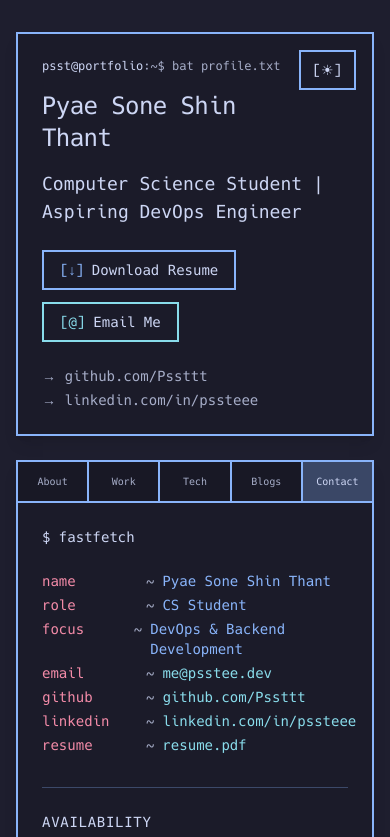
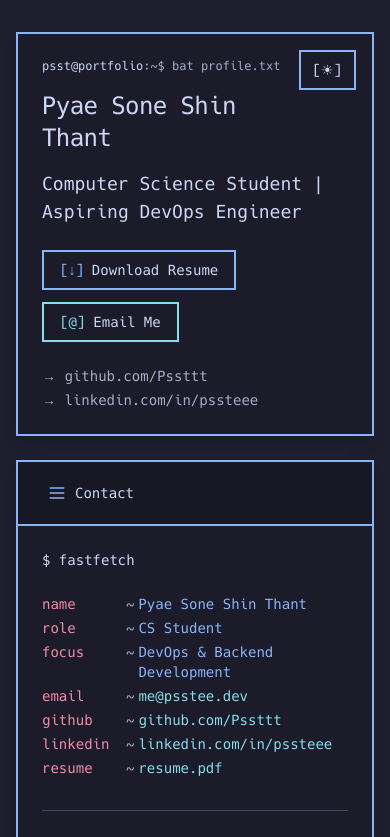
Before and after one commit to Pssttt/portfolio-next, a Next.js app: page /contact in a window 390 px wide. Shown: the top 837 px of the page. Built offline with nearby package versions, Linux system fonts and the light colour scheme.

Commit message:
feat(Navigation): implement mobile navigation drawer and improve footer layout

```diff
--- a/src/components/Navigation.tsx
+++ b/src/components/Navigation.tsx
@@ -1,5 +1,6 @@
 "use client";
 
+import { useState } from "react";
 import Link from "next/link";
 import { usePathname } from "next/navigation";
 
@@ -43,10 +44,75 @@ const navItems = [
 
 export function Navigation() {
   const pathname = usePathname();
+  const [drawerOpen, setDrawerOpen] = useState(false);
+
+  const currentItem = navItems.find(
+    (item) =>
+      pathname === item.path ||
+      (item.path === "/blogs" && pathname.startsWith("/blogs/"))
+  );
 
   return (
-    <nav className="flex border-b-2 border-primary bg-card">
-      {navItems.map((item, index) => {
+    <>
+      {/* Mobile Drawer Toggle & Current Page */}
+      <div className="md:hidden border-b-2 border-primary bg-card flex items-center justify-between px-4 py-3">
+        <button
+          onClick={() => setDrawerOpen(!drawerOpen)}
+          className="flex items-center gap-2 px-3 py-2 rounded hover:bg-primary/20 active:bg-primary/30 transition-all cursor-pointer border border-transparent hover:border-primary/40"
+          aria-label="Toggle navigation drawer"
+        >
+          <svg className="w-5 h-5 text-primary" fill="none" stroke="currentColor" viewBox="0 0 24 24">
+            <path strokeLinecap="round" strokeLinejoin="round" strokeWidth={2} d={drawerOpen ? "M6 18L18 6M6 6l12 12" : "M4 6h16M4 12h16M4 18h16"} />
+          </svg>
+          <span className="text-sm font-medium text-foreground">{currentItem?.label || "Menu"}</span>
+        </button>
+      </div>
+
+      {/* Overlay */}
+      {drawerOpen && (
+        <div
+          className="fixed inset-0 bg-black/50 z-40 md:hidden"
+          onClick={() => setDrawerOpen(false)}
+        />
+      )}
+
+      {/* Mobile Drawer */}
+      {drawerOpen && (
+        <div className="fixed left-0 top-0 h-screen w-64 bg-card border-r-2 border-primary z-50 md:hidden">
+          <div className="flex flex-col">
+            {navItems.map((item) => {
+              const isActive =
+                pathname === item.path ||
+                (item.path === "/blogs" && pathname.startsWith("/blogs/"));
+              return (
+                <Link
+                  key={item.path}
+                  href={item.path}
+                  onClick={() => setDrawerOpen(false)}
+                  className={`
+                    px-6 py-4 text-sm font-medium
+                    border-b-2 border-primary last:border-b-0
+                    hover:bg-primary/20 transition-all
+                    ${
+                      isActive
+                        ? "bg-primary/30 text-foreground"
+                        : "text-muted-foreground"
+                    }
+                  `}
+                  title={`${item.command} (Press ${item.shortcut})`}
+                  aria-label={`Navigate to ${item.label}`}
+                >
+                  {item.label}
+                </Link>
+              );
+            })}
+          </div>
+        </div>
+      )}
+
+      {/* Desktop Navigation */}
+      <nav className="hidden md:flex border-b-2 border-primary bg-card w-full">
+        {navItems.map((item) => {
           const isActive =
             pathname === item.path ||
             (item.path === "/blogs" && pathname.startsWith("/blogs/"));
@@ -75,9 +141,6 @@ export function Navigation() {
               <span className="hidden sm:inline whitespace-nowrap">
                 {item.label}
               </span>
-            <span className="sm:hidden whitespace-nowrap">
-              {item.mobileLabel}
-            </span>
               {isActive && (
                 <span className="text-primary hidden sm:inline">●</span>
               )}
@@ -85,5 +148,6 @@ export function Navigation() {
           );
         })}
       </nav>
+    </>
   );
 }
--- a/src/components/contact/Footer.tsx
+++ b/src/components/contact/Footer.tsx
@@ -65,9 +65,9 @@ export function Footer() {
         {/* System Info */}
         <div className="flex-1 space-y-1 font-mono text-sm">
           {systemInfo.map((info, i) => (
-            <div key={i} className="flex gap-2">
-              <span className="text-cat-red w-24">{info.label}</span>
-              <span className="text-muted-foreground">~</span>
+            <div key={i} className="flex gap-1">
+              <span className="text-cat-red w-20 sm:w-24 flex-shrink-0">{info.label}</span>
+              <span className="text-muted-foreground flex-shrink-0">~</span>
               {info.link ? (
                 <a
                   href={info.link}
@@ -77,12 +77,12 @@ export function Footer() {
                       ? "noopener noreferrer"
                       : undefined
                   }
-                  className={`${info.color} hover:underline transition-colors`}
+                  className={`${info.color} hover:underline transition-colors break-words`}
                 >
                   {info.value}
                 </a>
               ) : (
-                <span className={info.color}>{info.value}</span>
+                <span className={`${info.color} break-words`}>{info.value}</span>
               )}
             </div>
           ))}
```
Lines whose indentation alone changed are shown as unchanged.
